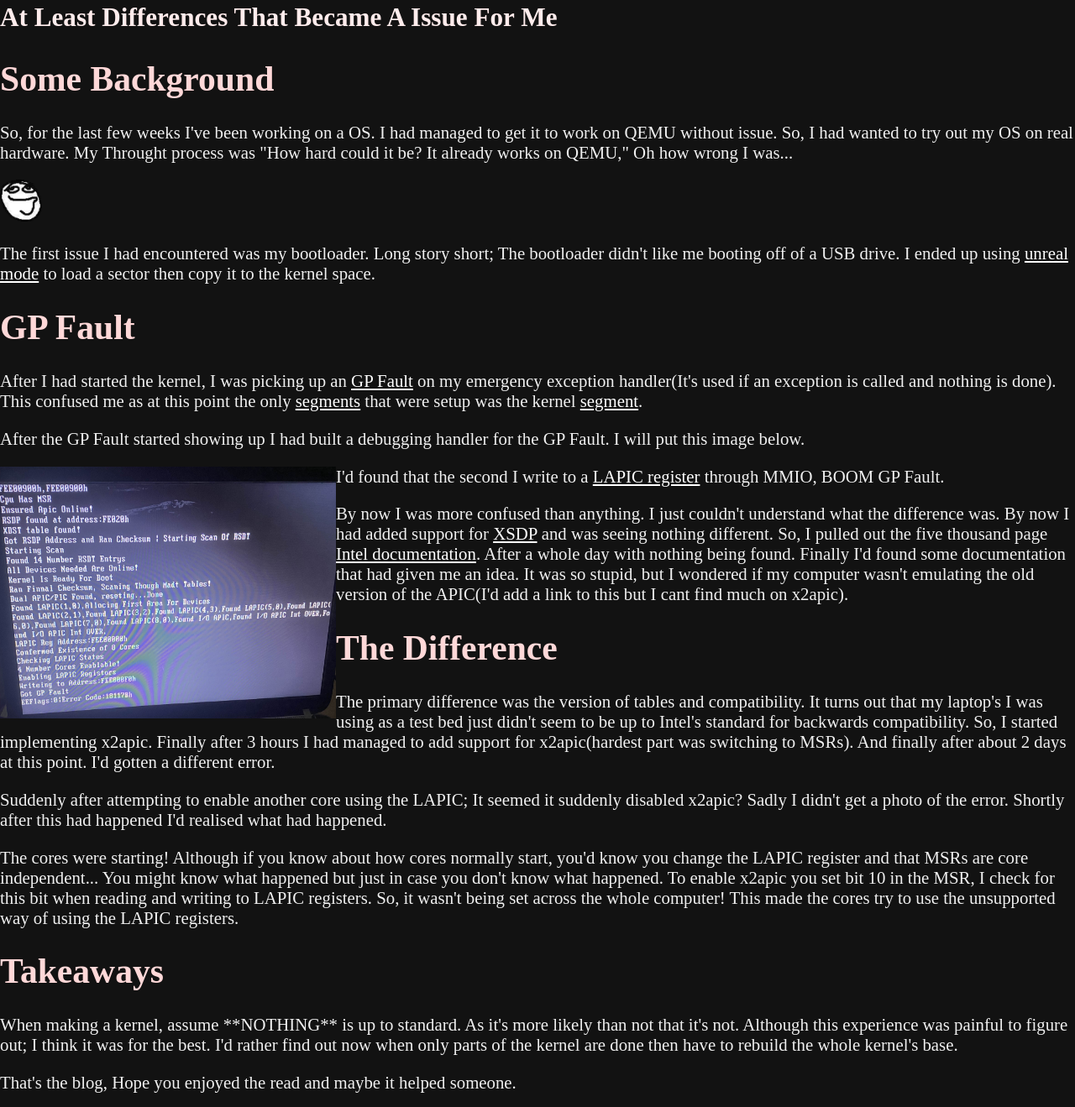
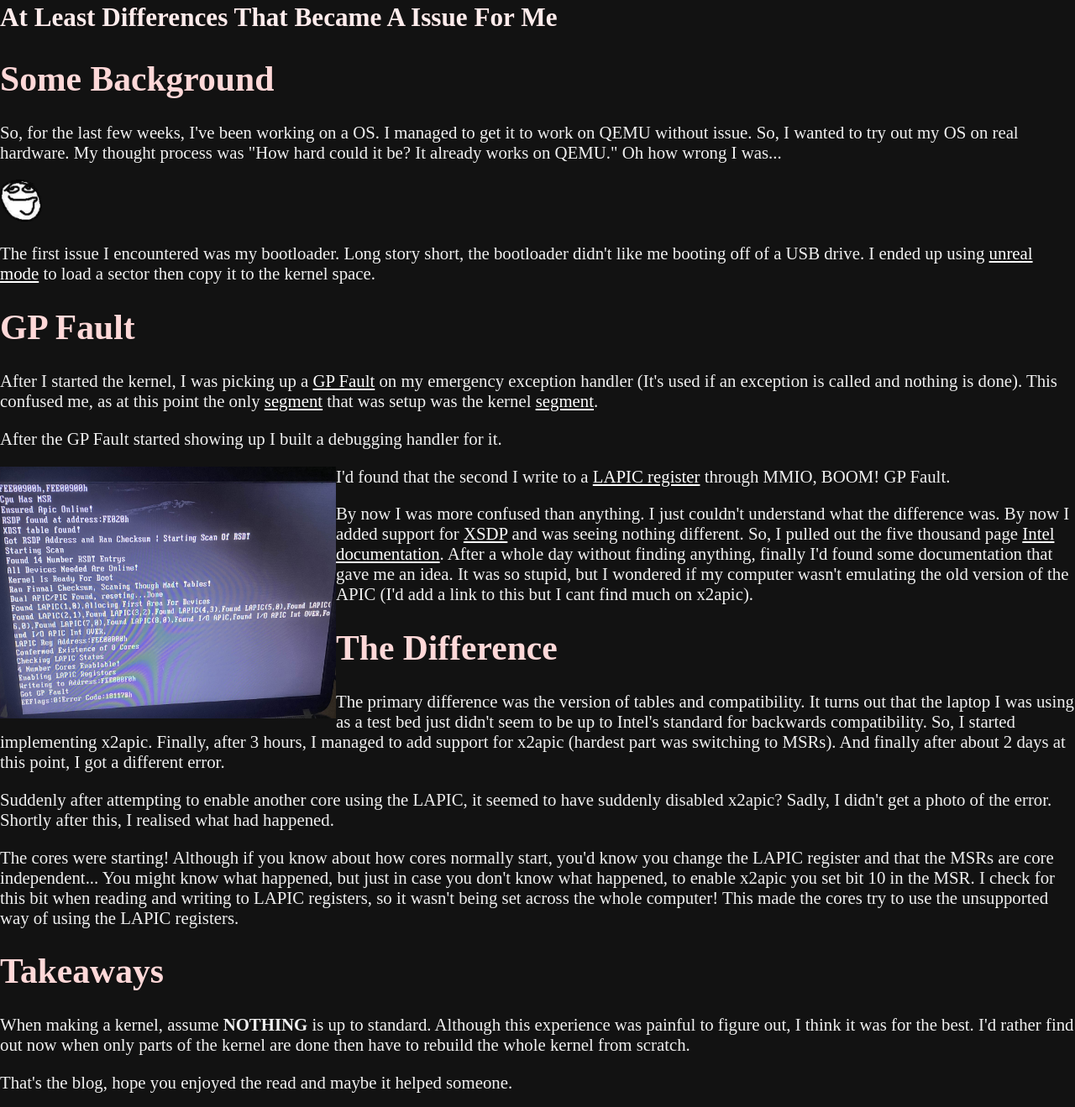
Before and after one commit to transjenny/transjenny.github.io, a plain HTML site: page LApic_Qemu_Vs_Hardware.html in a window 1280 px wide. Shown: the part 281-1600 px from the top of the page at 84% size. Drawn offline with Linux system fonts and the light colour scheme.

Commit message:
Update LApic_Qemu_Vs_Hardware.html

```diff
--- a/LApic_Qemu_Vs_Hardware.html
+++ b/LApic_Qemu_Vs_Hardware.html
@@ -1,8 +1,6 @@
 <!DOCTYPE html>
-
-<html>
-    <head>
-        <link rel="stylesheet" href="normal.css"></link>
+<html><head>
+        <link rel="stylesheet" href="normal.css">
         <title>QEMU Vs Hardware(LAPIC)</title>
     </head>
 
@@ -11,22 +9,24 @@
         <h2>Differences With The LAPIC On QEMU VS On Real Hardware</h2>
         <h3> At Least Differences That Became A Issue For Me</h3>
         <h1>Some Background</h1>
-        <p>So, for the last few weeks I've been working on a OS. I had managed to get it to work on QEMU without issue. So, I had wanted to try out my OS on real hardware. My Throught process was "How hard could it be? It already works on QEMU," Oh how wrong I was...</p>
-        <img src="Images/clueless.gif" width="50rem" height="50rem"></img>
-        <p>The first issue I had encountered was my bootloader. Long story short; The bootloader didn't like me booting off of a USB drive. I ended up using <a href="https://wiki.osdev.org/Unreal_Mode" target="_blank" >unreal mode</a> to load a sector then copy it to the kernel space. </p>
+        <p>So, for the last few weeks, I've been working on a OS. I managed to get it to work on QEMU without issue. So, I wanted to try out my OS on real hardware. My thought process was "How hard could it be? It already works on QEMU." Oh how wrong I was...</p>
+        <img src="Images/clueless.gif" width="50rem" height="50rem">
+        <p>The first issue I encountered was my bootloader. Long story short, the bootloader didn't like me booting off of a USB drive. I ended up using <a href="https://wiki.osdev.org/Unreal_Mode" target="_blank">unreal mode</a> to load a sector then copy it to the kernel space. </p>
         <h1>GP Fault</h1>
-        <p>After I had started the kernel, I was picking up an <a href="https://wiki.osdev.org/Exceptions#General_Protection_Fault" target="_blank" >GP Fault</a> on my emergency exception handler(It's used if an exception is called and nothing is done). This confused me as at this point the only <a href="https://wiki.osdev.org/Segmentation#Protected_Mode" target="_blank" >segments</a> that were setup was the kernel <a href="https://wiki.osdev.org/Segmentation#Protected_Mode" target="_blank" >segment</a>. </p>
-        <p>After the GP Fault started showing up I had built a debugging handler for the GP Fault. I will put this image below.</p>
-        <img src="Images/LApic_Qemu_Vs_Hardware(ex5).jpg" width="400rem" height="300rem" class="WhoAmI" >
-        <p>I'd found that the second I write to a <a href="https://wiki.osdev.org/APIC#Local_APIC_registers" target="_blank">LAPIC register</a> through MMIO, BOOM GP Fault.</p>
-        <p>By now I was more confused than anything. I just couldn't understand what the difference was. By now I had added support for <a href="https://wiki.osdev.org/RSDP" target="_blank" >XSDP</a> and was seeing nothing different. So, I pulled out the five thousand page <a href="https://cdrdv2.intel.com/v1/dl/getContent/671200" target="_blank" >Intel documentation</a>. After a whole day with nothing being found. Finally I'd found some documentation that had given me an idea. It was so stupid, but I wondered if my computer wasn't emulating the old version of the APIC(I'd add a link to this but I cant find much on x2apic).</p>
+        <p>After I started the kernel, I was picking up a <a href="https://wiki.osdev.org/Exceptions#General_Protection_Fault" target="_blank">GP Fault</a> on my emergency exception handler (It's used if an exception is called and nothing is done). This confused me, as at this point the only <a href="https://wiki.osdev.org/Segmentation#Protected_Mode" target="_blank">segment</a> that was setup was the kernel <a href="https://wiki.osdev.org/Segmentation#Protected_Mode" target="_blank">segment</a>. </p>
+        <p>After the GP Fault started showing up I built a debugging handler for it.</p>
+        <img src="Images/LApic_Qemu_Vs_Hardware(ex5).jpg" width="400rem" height="300rem" class="WhoAmI">
+        <p>I'd found that the second I write to a <a href="https://wiki.osdev.org/APIC#Local_APIC_registers" target="_blank">LAPIC register</a> through MMIO, BOOM! GP Fault.</p>
+        <p>By now I was more confused than anything. I just couldn't understand what the difference was. By now I added support for <a href="https://wiki.osdev.org/RSDP" target="_blank">XSDP</a> and was seeing nothing different. So, I pulled out the five thousand page <a href="https://cdrdv2.intel.com/v1/dl/getContent/671200" target="_blank">Intel documentation</a>. After a whole day without finding anything, finally I'd found some documentation that gave me an idea. It was so stupid, but I wondered if my computer wasn't emulating the old version of the APIC (I'd add a link to this but I cant find much on x2apic).</p>
         <h1>The Difference</h1>
-        <p>The primary difference was the version of tables and compatibility. It turns out that my laptop's I was using as a test bed just didn't seem to be up to Intel's standard for backwards compatibility. So, I started implementing x2apic. Finally after 3 hours I had managed to add support for x2apic(hardest part was switching to MSRs). And finally after about 2 days at this point. I'd gotten a different error.</p>
-        <p>Suddenly after attempting to enable another core using the LAPIC; It seemed it suddenly disabled x2apic? Sadly I didn't get a photo of the error. Shortly after this had happened I'd realised what had happened.</p>
-        <p>The cores were starting! Although if you know about how cores normally start, you'd know you change the LAPIC register and that MSRs are core independent... You might know what happened but just in case you don't know what happened. To enable x2apic you set bit 10 in the MSR, I check for this bit when reading and writing to LAPIC registers. So, it wasn't being set across the whole computer! This made the cores try to use the unsupported way of using the LAPIC registers.</p>
+        <p>The primary difference was the version of tables and compatibility. It turns out that the laptop I was using as a test bed just didn't seem to be up to Intel's standard for backwards compatibility. So, I started implementing x2apic. Finally, after 3 hours, I managed to add support for x2apic (hardest part was switching to MSRs). And finally after about 2 days at this point, I got a different error.</p>
+        <p>Suddenly after attempting to enable another core using the LAPIC, it seemed to have suddenly disabled x2apic? Sadly, I didn't get a photo of the error. Shortly after this, I realised what had happened.</p>
+        <p>The cores were starting! Although if you know about how cores normally start, you'd know you change the LAPIC register and that the MSRs are core independent... You might know what happened, but just in case you don't know what happened, to enable x2apic you set bit 10 in the MSR. I check for this bit when reading and writing to LAPIC registers, so it wasn't being set across the whole computer! This made the cores try to use the unsupported way of using the LAPIC registers.</p>
         <h1>Takeaways</h1>
-        <p>When making a kernel, assume **NOTHING** is up to standard. As it's more likely than not that it's not. Although this experience was painful to figure out; I think it was for the best. I'd rather find out now when only parts of the kernel are done then have to rebuild the whole kernel's base.</p>
-        <p>That's the blog, Hope you enjoyed the read and maybe it helped someone.</p>
+        <p>When making a kernel, assume <strong>NOTHING</strong> is up to standard. Although this experience was painful to figure out, I think it was for the best. I'd rather find out now when only parts of the kernel are done then have to rebuild the whole kernel from scratch.</p>
+        <p>That's the blog, hope you enjoyed the read and maybe it helped someone.</p>
         <p>(Sorry for the bad site, I'm no UI designer)</p>
-    </body>
-</html>
+
+
+
+</body></html>
```
